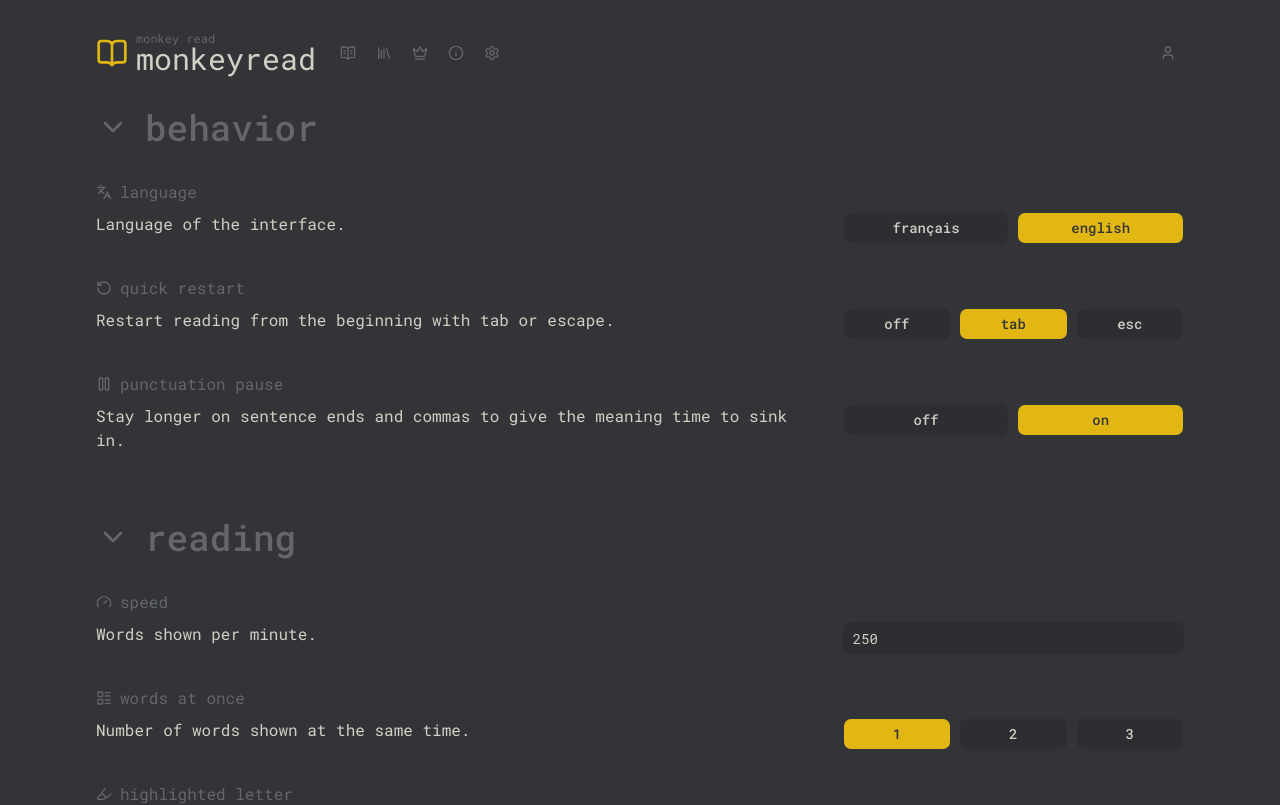
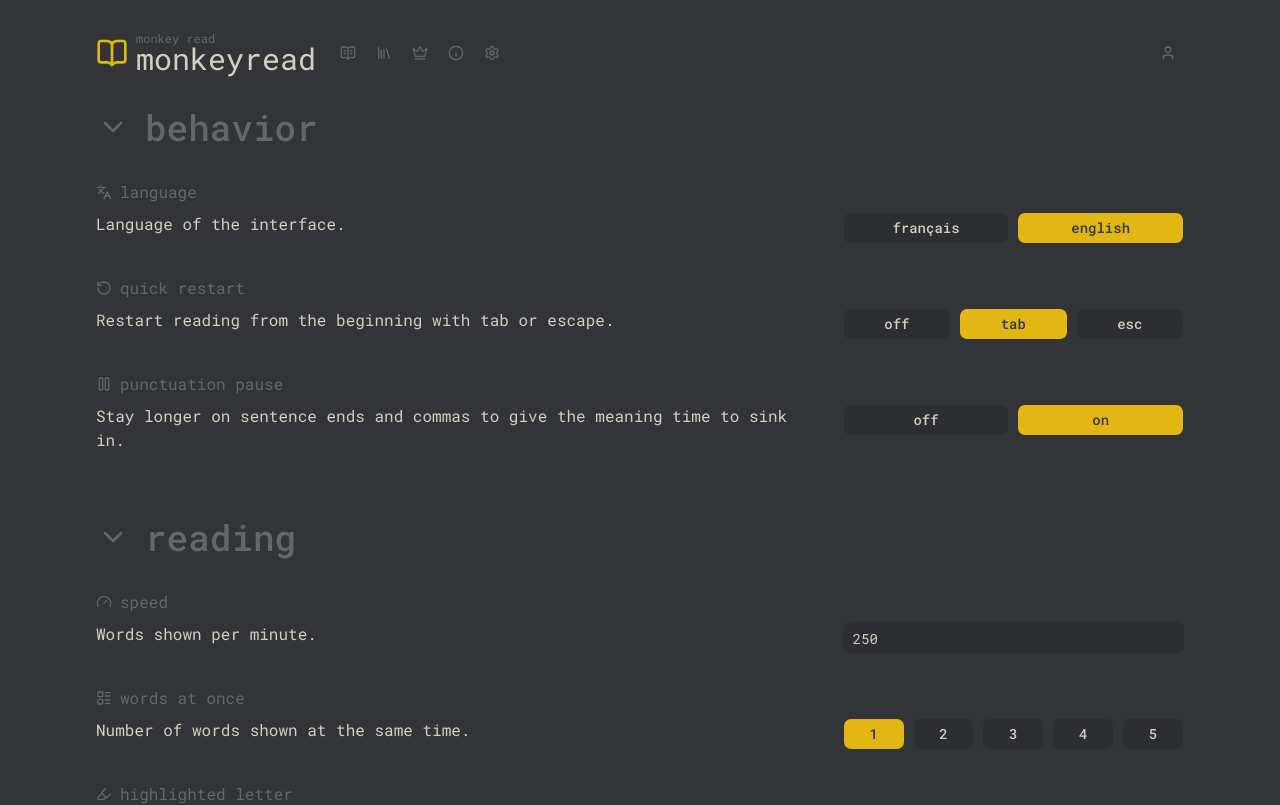
Before and after one commit to damien-mathieu1/monkeyread, a Next.js app: page /settings in a window 1280 px wide. Shown: the top 805 px of the page. Built offline with nearby package versions, Linux system fonts and the light colour scheme; no server answers.

Commit message:
feat: allow up to 5 words at once
Closes #15

```diff
--- a/src/app/page.tsx
+++ b/src/app/page.tsx
@@ -13,7 +13,7 @@ import { RemainingTime } from "@/components/reader/remaining-time";
 import { playSound } from "@/lib/sound";
 import { Header } from "@/components/layout/header";
 import { Footer } from "@/components/layout/footer";
-import { ConfigBar } from "@/components/reader/config-bar";
+import { CHUNK_SIZES, ConfigBar } from "@/components/reader/config-bar";
 import { CustomTextDialog } from "@/components/reader/custom-text-dialog";
 import { WordDisplay } from "@/components/reader/word-display";
 
@@ -152,7 +152,7 @@ export default function Home() {
         e.preventDefault();
         const delta = e.key === "ArrowUp" ? WPM_STEP : -WPM_STEP;
         update("wpm", Math.max(50, Math.min(settings.wpm + delta, 2000)));
-      } else if (["1", "2", "3"].includes(e.key)) {
+      } else if (CHUNK_SIZES.includes(Number(e.key))) {
         update("chunkSize", Number(e.key));
       } else if (e.key === "p") {
         update("punctuationPause", !settings.punctuationPause);
--- a/src/app/settings/page.tsx
+++ b/src/app/settings/page.tsx
@@ -21,6 +21,7 @@ import {
 import { Footer } from "@/components/layout/footer";
 import { Header } from "@/components/layout/header";
 import { ON_OFF, OptionButtons, Section, Setting } from "@/components/settings/setting";
+import { CHUNK_SIZES } from "@/components/reader/config-bar";
 import { FONT_SIZES, WordDisplay } from "@/components/reader/word-display";
 import { Button } from "@/components/ui/button";
 import { Input } from "@/components/ui/input";
@@ -125,8 +126,8 @@ export default function SettingsPage() {
             description={t.settings.chunkSize.description}
           >
             <OptionButtons
-              columns={3}
-              options={[1, 2, 3].map((n) => ({ value: n, label: String(n) }))}
+              columns={5}
+              options={CHUNK_SIZES.map((n) => ({ value: n, label: String(n) }))}
               value={settings.chunkSize}
               onChange={(v) => update("chunkSize", v)}
             />
--- a/src/components/layout/footer.tsx
+++ b/src/components/layout/footer.tsx
@@ -45,8 +45,8 @@ function KeyTips({ settings }: { settings: Settings }) {
         <Kbd>←</Kbd> <Kbd>→</Kbd> - {t.keys.prevNext}
       </div>
       <div>
-        <Kbd>↑</Kbd> <Kbd>↓</Kbd> - {t.keys.speed} · <Kbd>1</Kbd> <Kbd>2</Kbd> <Kbd>3</Kbd> -{" "}
-        {t.keys.chunk} · <Kbd>p</Kbd> - {t.reader.punctuationPause} · <Kbd>t</Kbd> - {t.reader.text}
+        <Kbd>↑</Kbd> <Kbd>↓</Kbd> - {t.keys.speed} · <Kbd>1–5</Kbd> - {t.keys.chunk} · <Kbd>p</Kbd>{" "}
+        - {t.reader.punctuationPause} · <Kbd>t</Kbd> - {t.reader.text}
       </div>
     </div>
   );
--- a/src/components/reader/config-bar.tsx
+++ b/src/components/reader/config-bar.tsx
@@ -16,7 +16,7 @@ import type { Settings, UpdateSetting } from "@/hooks/use-settings";
 import { useT } from "@/lib/i18n";
 
 const WPM_PRESETS = [200, 250, 300, 400, 500];
-const CHUNK_SIZES = [1, 2, 3];
+export const CHUNK_SIZES = [1, 2, 3, 4, 5];
 
 type Props = {
   settings: Settings;
@@ -108,7 +108,7 @@ export function ConfigBar({ settings, update, onCustomText }: Props) {
 
       <Spacer />
 
-      <Hint keys={["1", "2", "3"]}>
+      <Hint keys={[`1–${CHUNK_SIZES.length}`]}>
         <div className="flex items-center">
           <span className="px-2 text-muted-foreground">{t.reader.words}</span>
           {CHUNK_SIZES.map((size) => (
--- a/src/components/settings/setting.tsx
+++ b/src/components/settings/setting.tsx
@@ -58,7 +58,7 @@ export function OptionButtons<T extends string | number | boolean>({
   options: Option<T>[];
   value: T;
   onChange: (value: T) => void;
-  columns?: 1 | 2 | 3 | 4;
+  columns?: 1 | 2 | 3 | 4 | 5;
 }) {
   return (
     <div
@@ -67,6 +67,7 @@ export function OptionButtons<T extends string | number | boolean>({
         columns === 2 && "grid-cols-2",
         columns === 3 && "grid-cols-3",
         columns === 4 && "grid-cols-4",
+        columns === 5 && "grid-cols-5",
       )}
     >
       {options.map((o) => (
```
Also changed, not shown: 1 other file (tests, documents, lock files or other folders).
